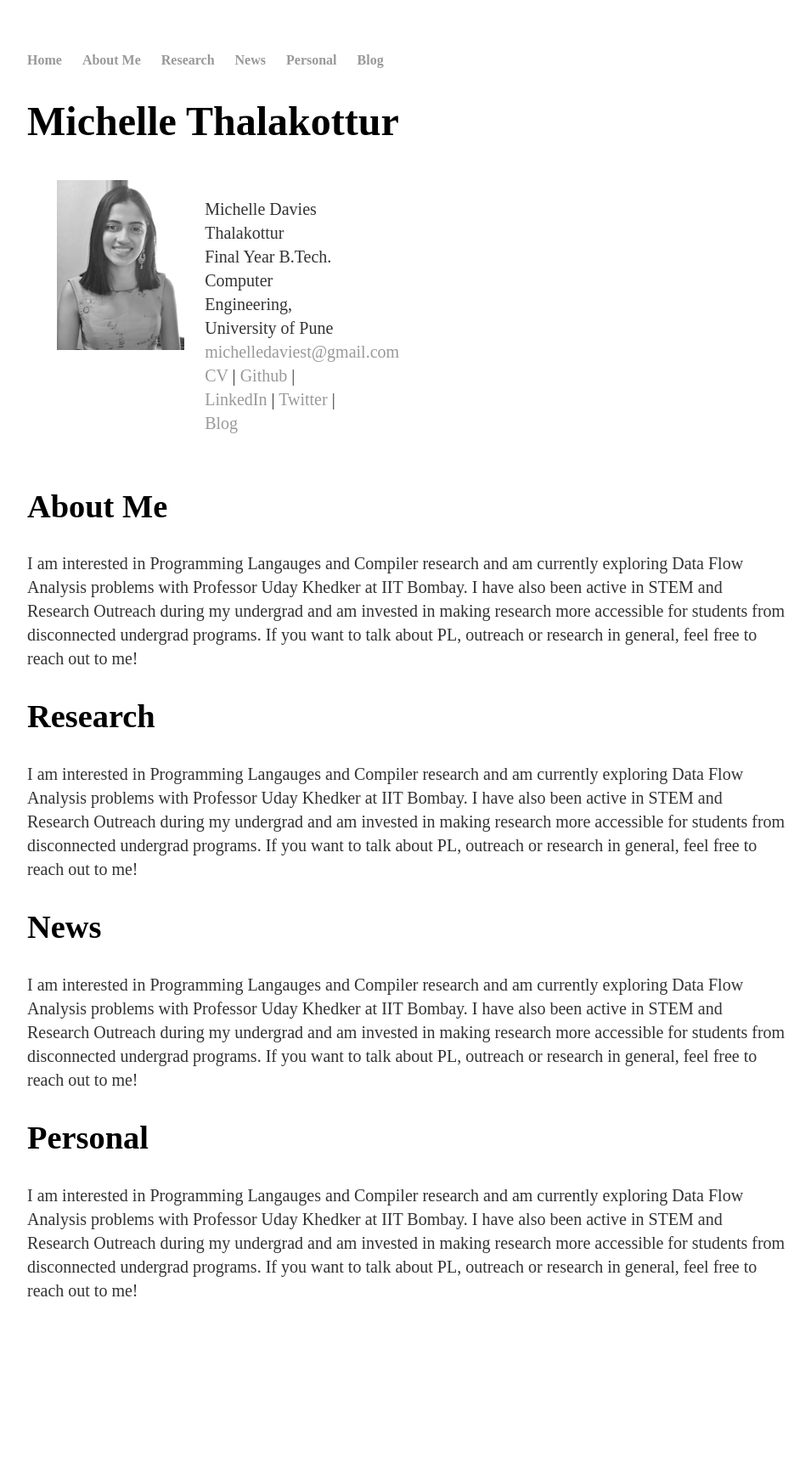
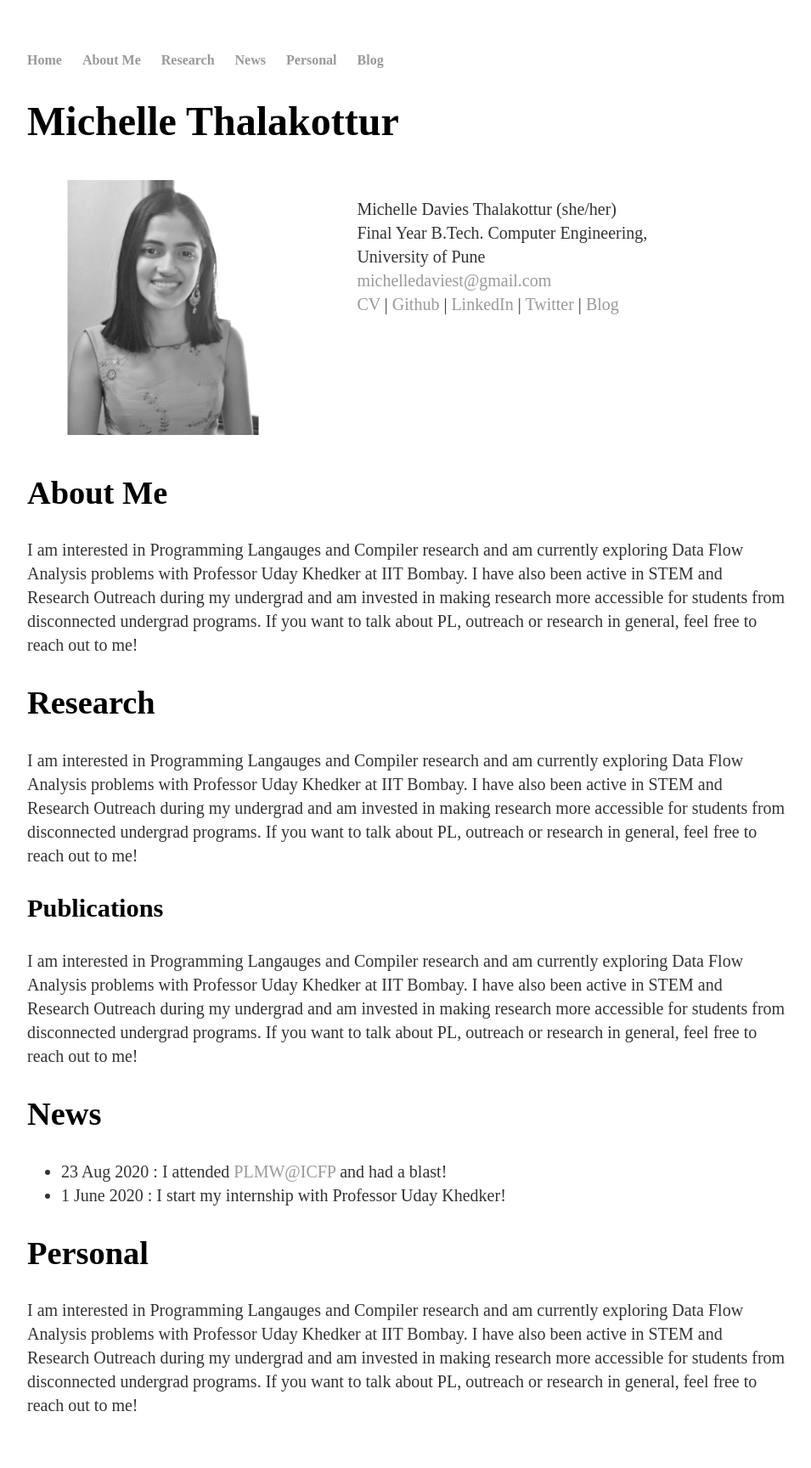
Before and after one commit to michelledaviest/michelledaviest.github.io, a Jekyll site: the page built from index.html, in a window 1280 px wide. Shown: the whole page at 85% size, without its empty margins (160-1115 px from the left). Built offline with Jekyll 4.4.1, drawn with Linux system fonts in a browser that asks for light colours; some web fonts are replaced; before the commit the page ends 1593 px from its top, so only the background shows below that.

Commit message:
added news

```diff
--- a/css/main.css
+++ b/css/main.css
@@ -5,7 +5,7 @@ body { margin: 60px auto; width: 70%; }
  /* Three image containers (use 25% for four, and 50% for two, etc) */
 .column {
   float: left;
-  width: 20%;
+  width: 40%;
   padding: 10px;
 }
 
--- a/index.html
+++ b/index.html
@@ -7,11 +7,11 @@ title: Michelle Thalakottur
 	<h1>Michelle Thalakottur</h1>
 	<div class="row">
 		<div class="column">
-    		<img src="profile-photo/IMG-2020-10.jpeg" alt="Michelle Face Shot" width="200" height="200" border: 2px solid #000;>
+    		<img src="profile-photo/IMG-2020-10.jpeg" alt="Michelle Face Shot" width="300" height="300" border: 2px solid #000;>
 		</div>
 		<div class="column">
 			<p>
-			Michelle Davies Thalakottur<br>
+			Michelle Davies Thalakottur (she/her)<br>
 			Final Year B.Tech. Computer Engineering, University of Pune<br>
 			<a href="mailto:michelledaviest@gmail.com">michelledaviest@gmail.com</a><br>
 			<a href="files/michelle-thalakottur_cv.pdf">CV</a> | <a href="https://github.com/michelledaviest">Github</a> | <a href="https://www.linkedin.com/in/michelle-thalakottur-32925914a/">LinkedIn</a> | <a href="https://www.twitter.com/michelledaviest">Twitter</a> | <a href="https://michelledaviest.github.io/blog">Blog</a>
@@ -21,22 +21,27 @@ title: Michelle Thalakottur
 </div>
 
 
-<div class="blurb" name="aboutsec">
+<div class="blurb" id="aboutsec">
 	<h2>About Me</h2>
 	<p>I am interested in Programming Langauges and Compiler research and am currently exploring Data Flow Analysis problems with Professor Uday Khedker at IIT Bombay. I have also been active in STEM and Research Outreach during my undergrad and am invested in making research more accessible for students from disconnected undergrad programs. If you want to talk about PL, outreach or research in general, feel free to reach out to me! </p>
 </div>
 
-<div class="blurb" name="researchsec">
+<div class="blurb" id="researchsec">
 	<h2>Research</h2>
+	<p>I am interested in Programming Langauges and Compiler research and am currently exploring Data Flow Analysis problems with Professor Uday Khedker at IIT Bombay. I have also been active in STEM and Research Outreach during my undergrad and am invested in making research more accessible for students from disconnected undergrad programs. If you want to talk about PL, outreach or research in general, feel free to reach out to me! </p>
+	<h3>Publications</h3>
 	<p>I am interested in Programming Langauges and Compiler research and am currently exploring Data Flow Analysis problems with Professor Uday Khedker at IIT Bombay. I have also been active in STEM and Research Outreach during my undergrad and am invested in making research more accessible for students from disconnected undergrad programs. If you want to talk about PL, outreach or research in general, feel free to reach out to me! </p>
 </div>
 
-<div class="blurb" name="newsec">
+<div class="blurb" id="newsec">
 	<h2>News</h2>
-	<p>I am interested in Programming Langauges and Compiler research and am currently exploring Data Flow Analysis problems with Professor Uday Khedker at IIT Bombay. I have also been active in STEM and Research Outreach during my undergrad and am invested in making research more accessible for students from disconnected undergrad programs. If you want to talk about PL, outreach or research in general, feel free to reach out to me! </p>
+	<ul>
+		<li>23 Aug 2020 : I attended <a href="https://icfp20.sigplan.org/home/PLMW-icfp-2020?track=PLMW%20%40%20ICFP%20">PLMW@ICFP</a> and had a blast!</li>
+		<li>1 June 2020 : I start my internship with Professor Uday Khedker!</li>
+	</ul>
 </div>
 
-<div class="blurb" name="personalsec">
+<div class="blurb" id="personalsec">
 	<h2>Personal</h2>
 	<p>I am interested in Programming Langauges and Compiler research and am currently exploring Data Flow Analysis problems with Professor Uday Khedker at IIT Bombay. I have also been active in STEM and Research Outreach during my undergrad and am invested in making research more accessible for students from disconnected undergrad programs. If you want to talk about PL, outreach or research in general, feel free to reach out to me! </p>
 </div>
```
